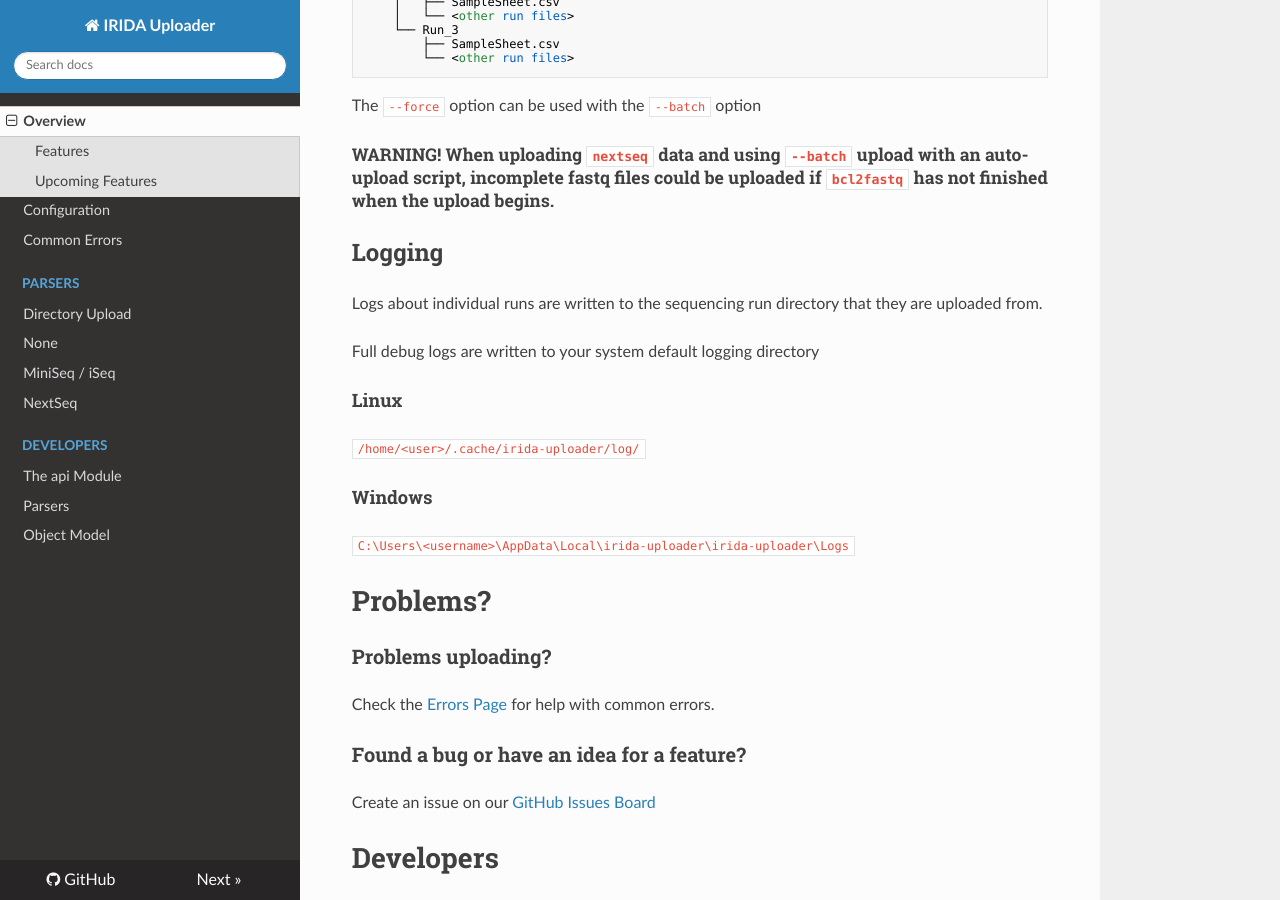
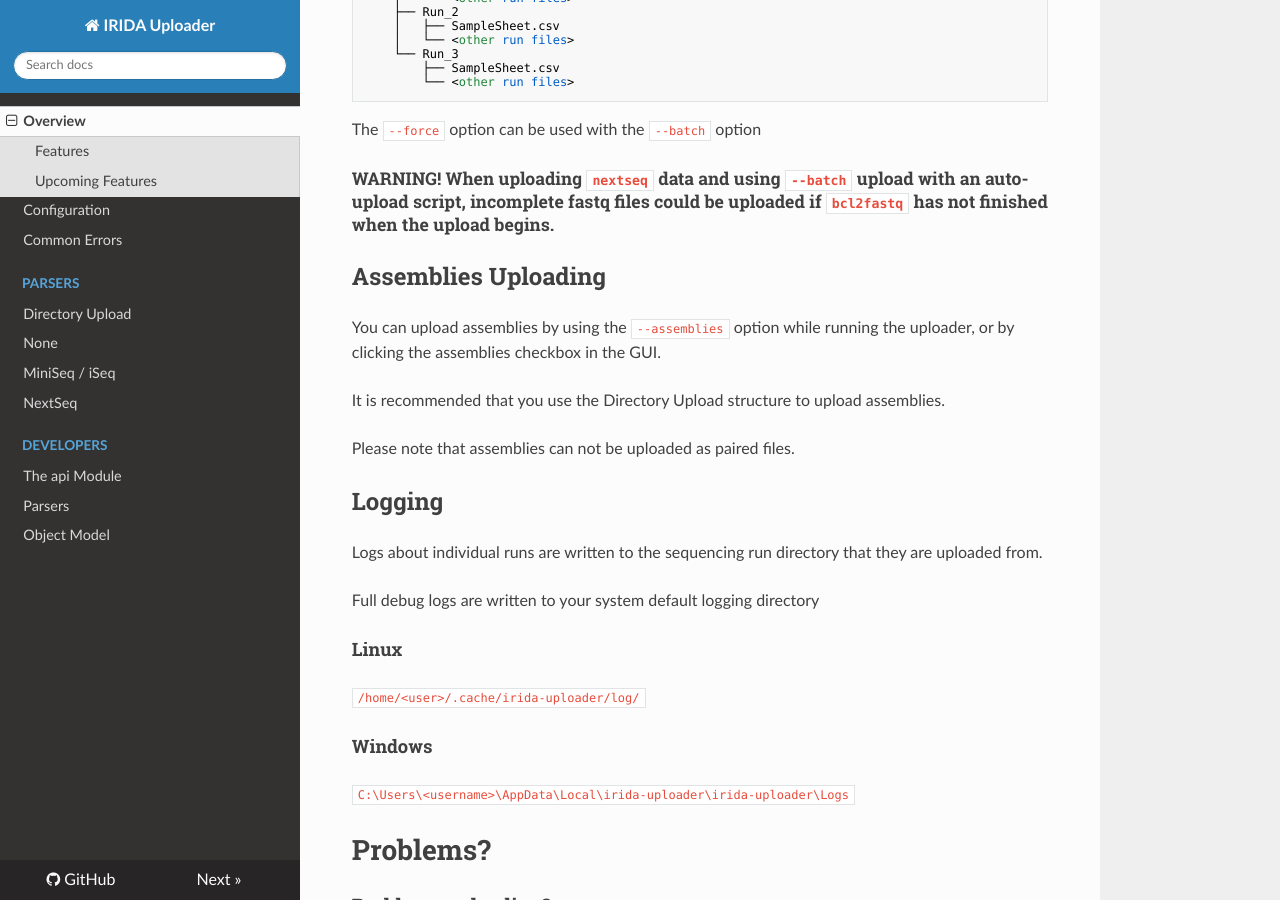
Before and after one commit to phac-nml/irida-uploader, an MkDocs documentation site: the page built from docs/index.md, in a window 1280 px wide and 900 px high, scrolled down 3737 px. Built offline with MkDocs 1.6.1, drawn with Linux system fonts in a browser that asks for light colours; nearby versions of some CDN libraries; old or Windows-style settings are respelled for this version of MkDocs.

Commit message:
added docs for assemblies

```diff
--- a/docs/index.md
+++ b/docs/index.md
@@ -7,6 +7,7 @@
 * MiSeq/MiniSeq/NextSeq Sequencing Run Parser
 * Directory Parsing
 * Batch Uploads
+* Assemblies Uploads
 * Can be used with cron/windows task scheduler for automated uploads
 * GUI
 
@@ -154,6 +155,14 @@
 
 ##### WARNING! When uploading `nextseq` data and using `--batch` upload with an auto-upload script, incomplete fastq files could be uploaded if `bcl2fastq` has not finished when the upload begins.
 
+## Assemblies Uploading
+
+You can upload assemblies by using the `--assemblies` option while running the uploader, or by clicking the assemblies checkbox in the GUI.
+
+It is recommended that you use the Directory Upload structure to upload assemblies.
+
+Please note that assemblies can not be uploaded as paired files.
+
 ## Logging
 
 Logs about individual runs are written to the sequencing run directory that they are uploaded from.
```
